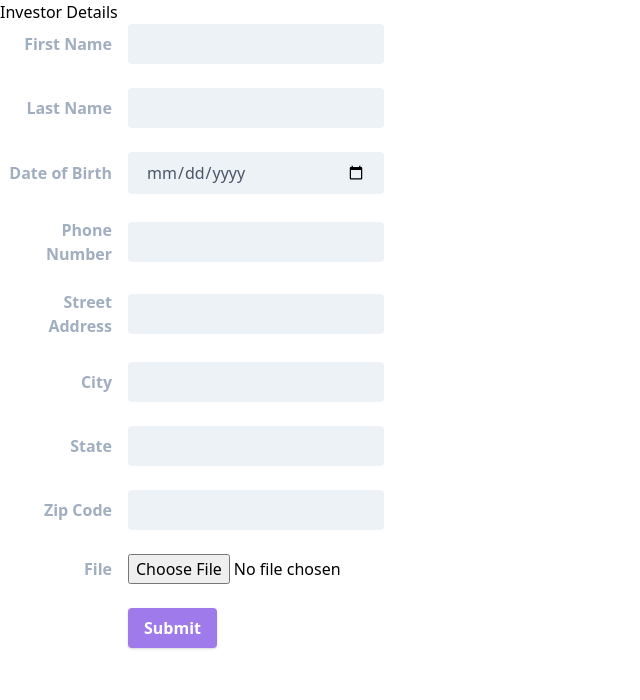
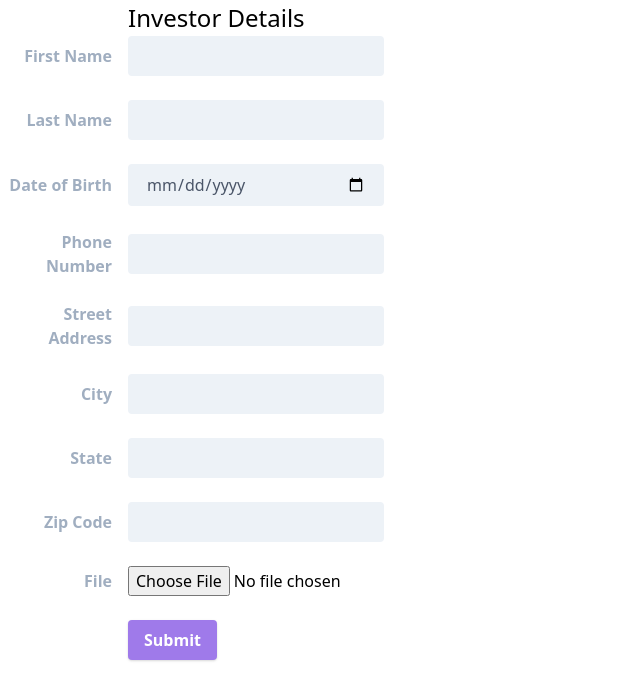
Before and after one commit to RickDT/pmid, a Next.js app: page / in a window 1280 px wide. Shown: the top 700 px of the page, without its empty margins (0-640 px from the left). Built offline with nearby package versions, Linux system fonts and the light colour scheme.

Commit message:
sequencing upload then create record

```diff
--- a/pages/api/investor.js
+++ b/pages/api/investor.js
@@ -22,6 +22,7 @@ export default async (req, res) => {
       state: body.state,
       zip_code: body.zip,
       date_of_birth: body.dateOfBirth,
+      attachment_path: body.attachmentPath,
     })
     .then(function (rows) {
       console.log(rows);
--- a/pages/api/upload.js
+++ b/pages/api/upload.js
@@ -47,19 +47,16 @@ function uploadForm(next) {
 
         // Parse the request with Formidable
         return form.parse(req, (err, fields, files) => {
+          // TODO: support multiple files
+
           if (err) {
             reject(err);
             // throw String(JSON.stringify(err, null, 2));
           }
-          console.log(
-            "moving file: ",
-            files.file.path,
-            " to ",
-            `public/upload/${files.file.name}`
-          );
-          // TODO: support multiple files
-          fs.renameSync(files.file.path, `public/upload/${files.file.name}`);
-          req.form = { fields, files };
+          const uploadPath = `public/upload/${files.file.name}`;
+          console.log("moving file: ", files.file.path, " to ", uploadPath);
+          fs.renameSync(files.file.path, uploadPath);
+          req.form = { fields, files, uploadPath };
 
           // pass along to next in chain
           return resolve(next(req, res));
--- a/pages/index.js
+++ b/pages/index.js
@@ -3,7 +3,7 @@ import Head from "next/head";
 const Label = ({ htmlFor, children }) => (
   <label
     className="block text-gray-500 font-bold md:text-right mb-1 md:mb-0 pr-4"
-    htmlFor="inline-full-name"
+    htmlFor={htmlFor}
   >
     {children}
   </label>
@@ -30,8 +30,8 @@ const FormKVPair = ({ keyName, valueType, id }) => (
 );
 
 export default function Home() {
-  const sendInvestor = () => {
-    // NOTE: this is NOT canonical React
+  const sendInvestor = (attachmentPath) => {
+    // NOTE: this is NOT canonical React, but it's quick
     // TODO: Use [Formik](https://formik.org/docs/tutorial#leveraging-react-context) to rig up the form
     // TODO: And use [Yup](https://github.com/jquense/yup) for validations
     return fetch("/api/investor", {
@@ -45,8 +45,19 @@ export default function Home() {
         city: document.getElementById("city").value,
         state: document.getElementById("state").value,
         zip: document.getElementById("zipCode").value,
+        attachmentPath,
       }),
     });
+  };
+
+  const submitForm = async (event) => {
+    event.preventDefault();
+    let file = document.getElementById("file-picker").files[0];
+    console.log(file);
+
+    const uploadResult = await uploadFile(file);
+    const result = await uploadResult.json();
+    return sendInvestor(result.uploadPath);
   };
 
   return (
@@ -57,21 +68,13 @@ export default function Home() {
       </Head>
 
       <main>
-        <h1 className="title">Investor Details</h1>
-        <form
-          onSubmit={async (event) => {
-            event.preventDefault();
-            let file = document.getElementById("file-picker").files[0];
-            console.log(file);
-
-            // const results = await uploadFile(file);
-            // console.log({ results });
-            // console.log(results.status);
-            // console.log(results.body);
-
-            sendInvestor();
-          }}
-        >
+        <div className="md:flex md:items-center">
+          <div className="md:w-1/3"></div>
+          <div className="md:w-2/3">
+            <h1 className="text-2xl">Investor Details</h1>
+          </div>
+        </div>
+        <form onSubmit={submitForm}>
           <FormRow>
             <FormKVPair keyName="First Name" valueType="text" id="firstName" />
           </FormRow>
```
Also changed, not shown: public/upload/README.md (added).
